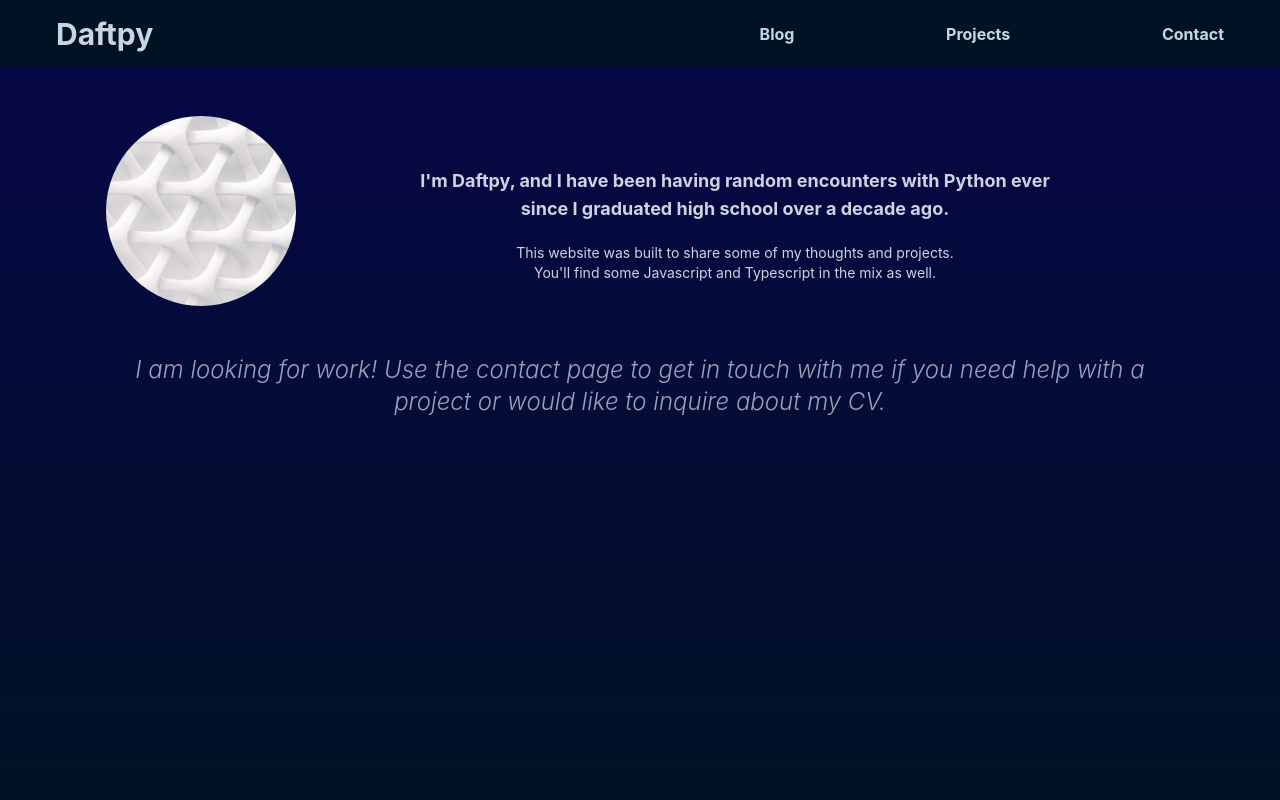
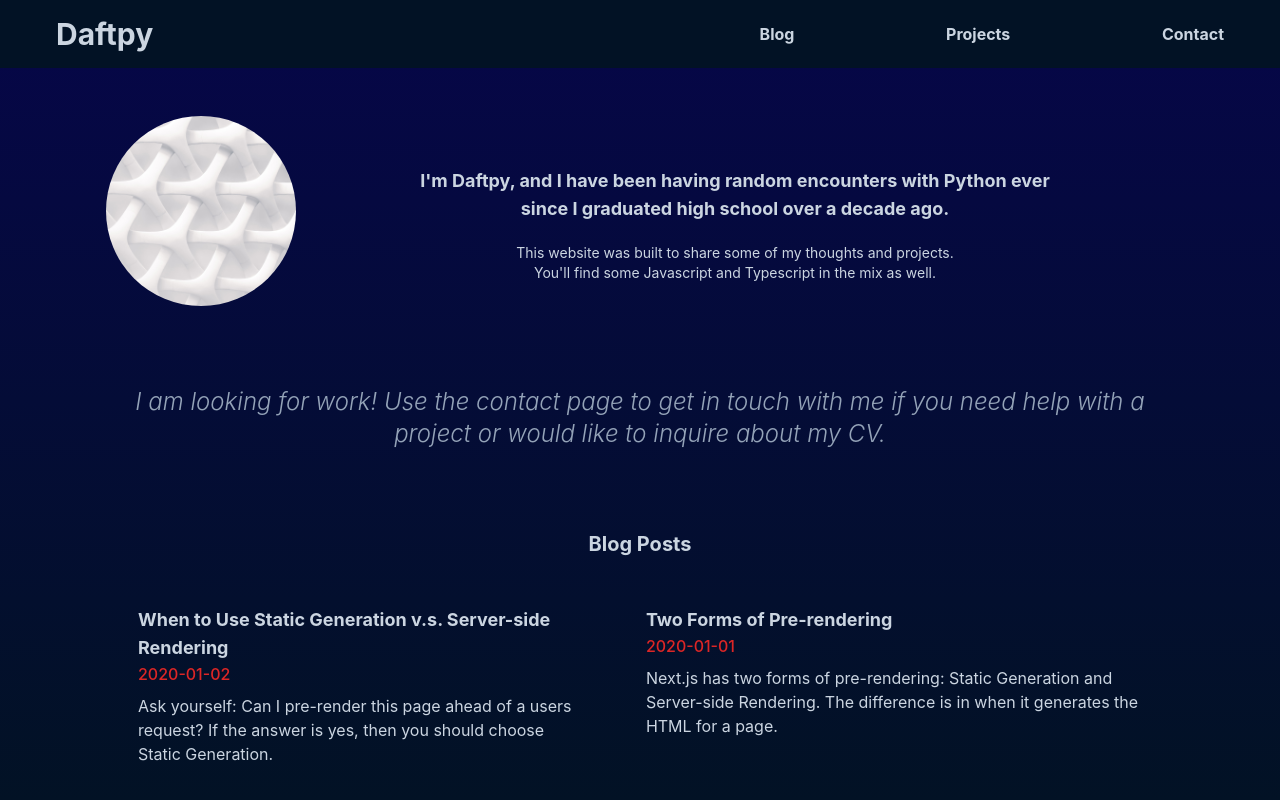
Before and after one commit to daftpy/daftpy, a Next.js app: page / in a window 1280 px wide. Shown: the top 800 px of the page. Built offline with nearby package versions, Linux system fonts and the light colour scheme.

Commit message:
Added blog post previews to Home page.

```diff
--- /dev/null
+++ b/lib/posts.tsx
@@ -0,0 +1,50 @@
+import fs from 'fs';
+import path from 'path';
+import matter from 'gray-matter';
+import { remark } from 'remark';
+import html from 'remark-html';
+
+
+export interface PostPreview {
+    id: string;
+    title: string;
+    preview: string;
+    date: string;
+}
+
+const postsDirectory: string = path.join(process.cwd(), 'posts');
+
+export function getSortedPostsData(): PostPreview[] {
+  // Get file names under /posts
+  const fileNames = fs.readdirSync(postsDirectory);
+  const allPostsData: PostPreview[] = fileNames.map((fileName) => {
+    // Remove ".md" from file name to get id
+    const id = fileName.replace(/\.md$/, '');
+
+    // Read markdown file as string
+    const fullPath = path.join(postsDirectory, fileName);
+    const fileContents = fs.readFileSync(fullPath, 'utf8');
+
+    // Use gray-matter to parse the post metadata section
+    const matterResult = matter(fileContents);
+
+    // Combine the data with the id
+    return {
+      id: id,
+      title: matterResult.data['title'],
+      date: matterResult.data['date'],
+      preview: matterResult.data['preview']
+    };
+  });
+  console.log(allPostsData)
+
+  return allPostsData.sort(({ date: a }, { date: b }) => {
+    if (a < b) {
+      return 1;
+    } else if (a > b) {
+      return -1;
+    } else {
+      return 0;
+    }
+  });
+}
--- a/package.json
+++ b/package.json
@@ -9,9 +9,12 @@
     "lint": "next lint"
   },
   "dependencies": {
+    "gray-matter": "^4.0.3",
     "next": "12.1.6",
     "react": "18.1.0",
-    "react-dom": "18.1.0"
+    "react-dom": "18.1.0",
+    "remark": "^14.0.2",
+    "remark-html": "^15.0.1"
   },
   "devDependencies": {
     "@types/node": "17.0.33",
--- a/pages/index.tsx
+++ b/pages/index.tsx
@@ -5,8 +5,19 @@ import styles from '../styles/Home.module.css'
 import BaseLayout from '../components/layout'
 import DaftpyHero from '../components/daftpyHero'
 import DisplayMessage from '../components/displayMessage'
+import { getSortedPostsData, PostPreview } from '../lib/posts'
 
-const Home: NextPage = () => {
+export async function getStaticProps() {
+  const allPostsData: PostPreview[] = getSortedPostsData();
+  return {
+    props: {
+      allPostsData
+    }
+  }
+}
+
+const Home: NextPage<{ allPostsData: PostPreview[] }> = ({ allPostsData }) => {
+  console.log(allPostsData)
   const welcomeText: string = `
     I'm Daftpy, and I have been having random encounters with Python ever
     since I graduated high school over a decade ago.
@@ -34,8 +45,20 @@ const Home: NextPage = () => {
             text={welcomeText}
             subText={welcomeSubText}
           />
-          <div className="my-12 text-2xl font-light text-center text-slate-400 italic">
+          <div className="my-20 text-2xl font-light text-center text-slate-400 italic">
             <DisplayMessage message={displayMessage}/>
+          </div>
+          <div>
+            <h2 className="text-xl font-bold text-center text-slate-300 mb-4">Blog Posts</h2>
+            <div id={styles.ArticlePreviews}>
+              {allPostsData.map(({ id, date, title, preview }, i) => (
+                <div className="m-8">
+                  <h3 className="text-lg font-bold">{ title }</h3>
+                  <span className="font-medium text-red-600">{ date }</span>
+                  <p className="my-2">{ preview }</p>
+                </div>
+              ))}
+            </div>
           </div>
         </main>
 
--- a/posts/pre-rendering.md
+++ b/posts/pre-rendering.md
@@ -1,6 +1,7 @@
 ---
 title: 'Two Forms of Pre-rendering'
 date: '2020-01-01'
+preview: 'Next.js has two forms of pre-rendering: Static Generation and Server-side Rendering. The difference is in when it generates the HTML for a page.'
 ---
 
 Next.js has two forms of pre-rendering: **Static Generation** and **Server-side Rendering**. The difference is in **when** it generates the HTML for a page.
--- a/posts/ssg-ssr.md
+++ b/posts/ssg-ssr.md
@@ -1,6 +1,7 @@
 ---
 title: 'When to Use Static Generation v.s. Server-side Rendering'
 date: '2020-01-02'
+preview: 'Ask yourself: Can I pre-render this page ahead of a users request? If the answer is yes, then you should choose Static Generation.'
 ---
 
 We recommend using **Static Generation** (with and without data) whenever possible because your page can be built once and served by CDN, which makes it much faster than having a server render the page on every request.
--- a/styles/Home.module.css
+++ b/styles/Home.module.css
@@ -28,3 +28,14 @@
   height: 1em;
   margin-left: 0.5rem;
 }
+
+#ArticlePreviews {
+  display: flex;
+  flex-direction: column;
+}
+
+@media (min-width: 768px) {
+  #ArticlePreviews {
+    flex-direction: row;
+  }
+}
```
Also changed, not shown: 1 other file (tests, documents, lock files or other folders).
